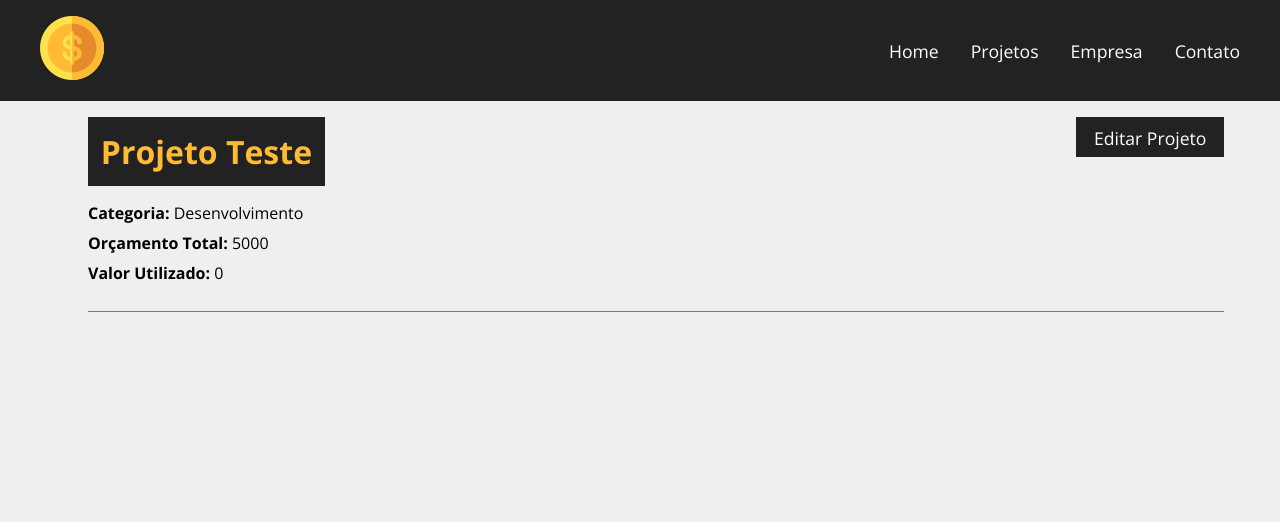
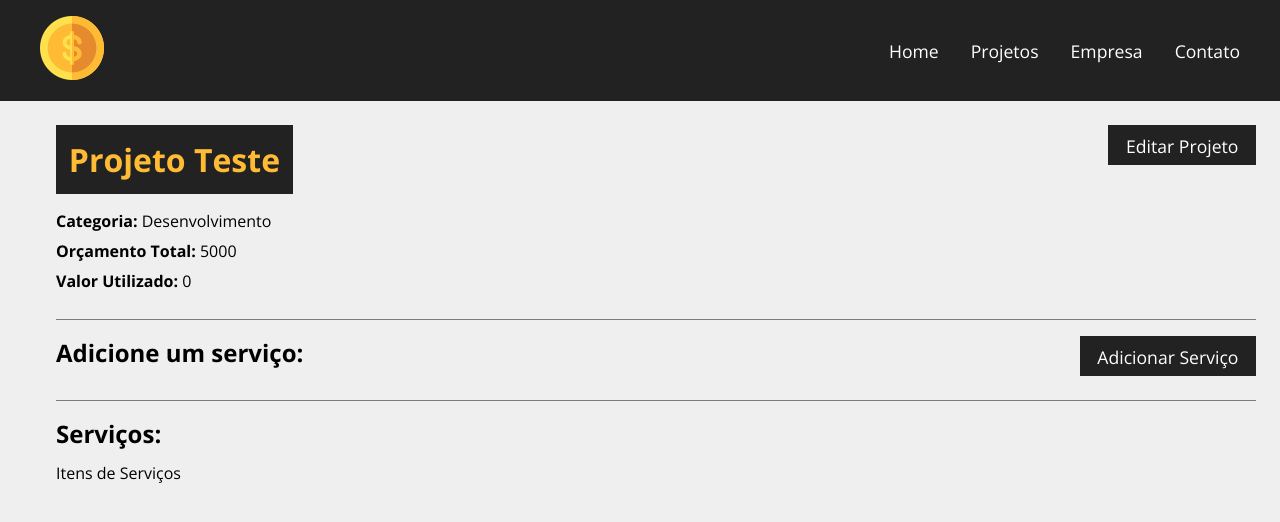
Before and after one commit to Pettyvelasques/Projeto-de-Gerenciamento-de-Custos, a React (Create React App) app: page /projects/project/1 in a window 1280 px wide. Shown: the top 522 px of the page. Built offline with nearby package versions, Linux system fonts and the light colour scheme; data requests are answered from the project's data file.

Commit message:
adicionada a area de servicos do projeto

```diff
--- a/db.json
+++ b/db.json
@@ -12,7 +12,7 @@
       "id": 1
     },
     {
-      "name": "Projeto Ajuste Card 2",
+      "name": "Projeto Ajuste Card",
       "budget": "2200",
       "category": {
         "id": "3",
--- a/src/components/pages/Project.js
+++ b/src/components/pages/Project.js
@@ -13,6 +13,7 @@ function Project() {
 
     const [project, setProject] = useState([])
     const [showProjectForm, setShowProjectForm] = useState(false)
+    const [showServiceForm, setShowServiceForm] = useState(false)
     const [message, setMessage] = useState()
     const [type, setType] = useState()
 
@@ -36,11 +37,15 @@ function Project() {
     }, [id])
 
     function editPost(project) {
+        setMessage('')
+
         // budget validation
         if (project.budget < project.cost) {
             // mensagem
             setMessage('O orçamento não pode ser menor que o custo do projeto!')
             setType('error')
+
+            setTimeout(() => { setMessage('') }, 2500);
             return false
         }
 
@@ -63,6 +68,10 @@ function Project() {
 
     function toggleProjectForm() {
         setShowProjectForm(!showProjectForm)
+    }
+
+    function toggleServiceForm() {
+        setShowServiceForm(!showServiceForm)
     }
 
     return (
@@ -98,6 +107,25 @@ function Project() {
                                 </div>
                             )}
                         </div>
+                        <div className={styles.service_form_container}>
+                            <h2>Adicione um serviço:</h2>
+                            <button className={styles.btn} onClick={toggleServiceForm}>
+                                {!showServiceForm ? "Adicionar Serviço" : "X"}
+                            </button>
+                            <div className={styles.project_info}>
+                                {showServiceForm && (
+                                    <div>
+                                        Formulário do Serviço
+                                    </div>
+                                )}
+                            </div>
+                        </div>
+                        <div className={styles.service_container}>
+                            <h2>Serviços: </h2>
+                            <Container customClass="start">
+                                <p>Itens de Serviços</p>
+                            </Container>
+                        </div>
                     </Container>
                 </div>
             ) : (
--- a/src/components/pages/Project.module.css
+++ b/src/components/pages/Project.module.css
@@ -1,4 +1,4 @@
-.project_details{
+.project_details {
     padding: 1em;
 }
 
@@ -9,24 +9,29 @@
 }
 
 
-.project_details h1{
+.project_details h1 {
     background-color: #222;
     color: #fb3;
     padding: 0.4em;
 }
 
-.project_details span{
+.project_details span {
     font-weight: bold;
+}
+
+.details_container,
+.service_form_container,
+.service_container {
+    padding-bottom: 1.2em;
+    margin: 0.5em 0em;
+    display: flex;
+    justify-content: space-between;
+    flex-wrap: wrap;
 }
 
 .details_container,
 .service_form_container {
     border-bottom: 1px solid #7a7a7a;
-    padding-bottom: 1.2em;
-    margin: 0 2em 2em 2em;
-    display: flex;
-    justify-content: space-between;
-    flex-wrap: wrap;
 }
 
 .btn {
@@ -39,15 +44,15 @@
     border: none;
     cursor: pointer;
     max-height: 40px;
-  }
+}
 
-  .btn:hover {
+.btn:hover {
     color: #ffbb33;
-  }
+}
 
 .project_info {
     width: 100%;
-  }
+}
 
 /* p{
     color: brown;
```
